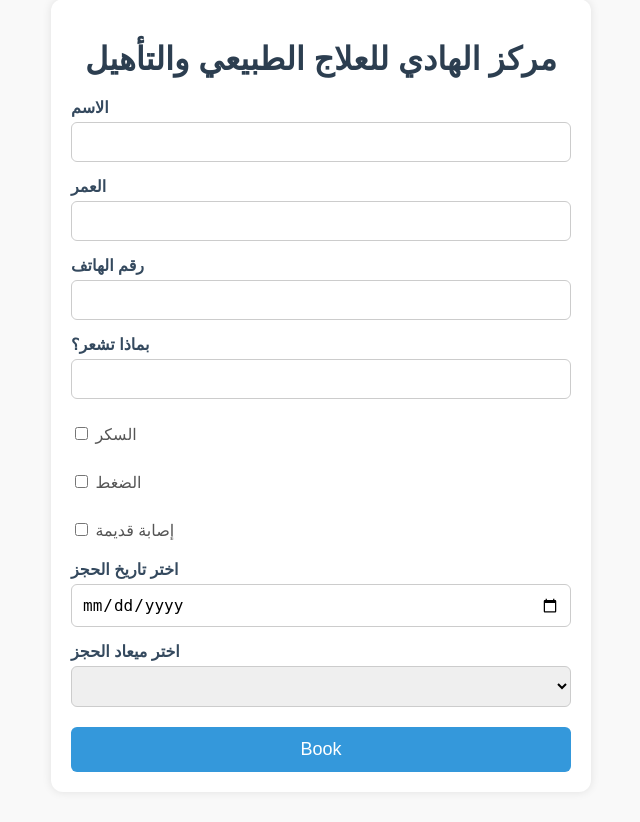
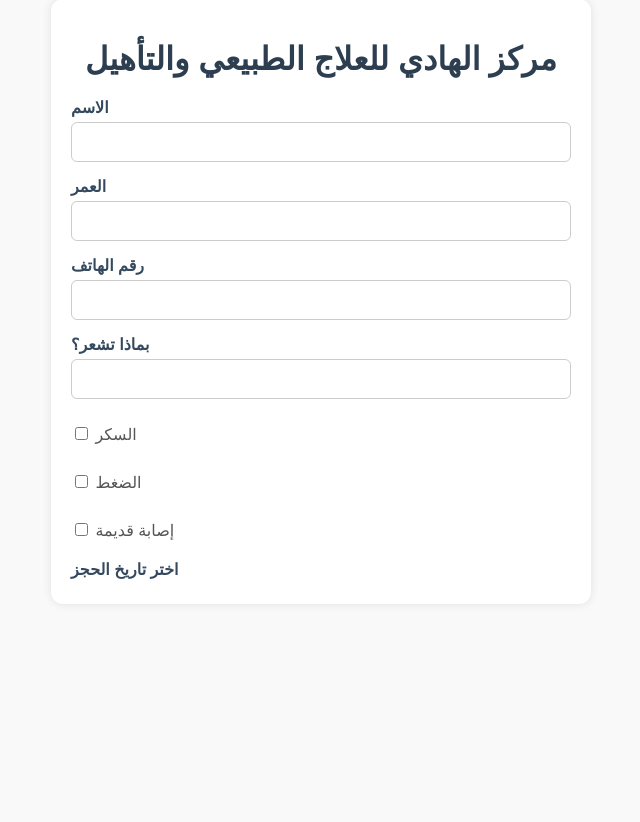
Before and after one commit to Taha444/clinic-booking, a Flask app: template templates/index.html in a window 1280 px wide. Shown: the part 31-853 px from the top of the page, without its empty margins (319-959 px from the left). After the commit the page ends 610 px from the top, so only its background shows below. Run offline with Flask 3, Linux system fonts and the light colour scheme; the template is opened without the code that fills it, so the values that code supplies are empty.

Commit message:
Update index.html

```diff
--- a/templates/index.html
+++ b/templates/index.html
@@ -14,6 +14,9 @@
                 if (selectedDate.getDay() === 5) {
                     alert("العيادة مغلقة يوم الجمعة، يرجى اختيار يوم آخر.");
                     this.value = '';
+                } else {
+                    // إعادة تحميل الصفحة بالتاريخ الجديد
+                    window.location.href = `/?date=${this.value}`;
                 }
             });
         }
@@ -35,15 +38,4 @@
                 <label><input type="checkbox" name="conditions" value="Old Injury"> إصابة قديمة</label>
             </div>
             <label>اختر تاريخ الحجز</label>
-            <input type="date" id="date" name="date" required min="2025-08-07">
-            <label>اختر ميعاد الحجز</label>
-            <select name="appointment" required>
-                {% for time in available_times %}
-                    <option value="{{ time }}">{{ time }}</option>
-                {% endfor %}
-            </select>
-            <button type="submit">Book</button>
-        </form>
-    </div>
-</body>
-</html>
+            <input type="date" id="date" name="date" required min="2025
```
